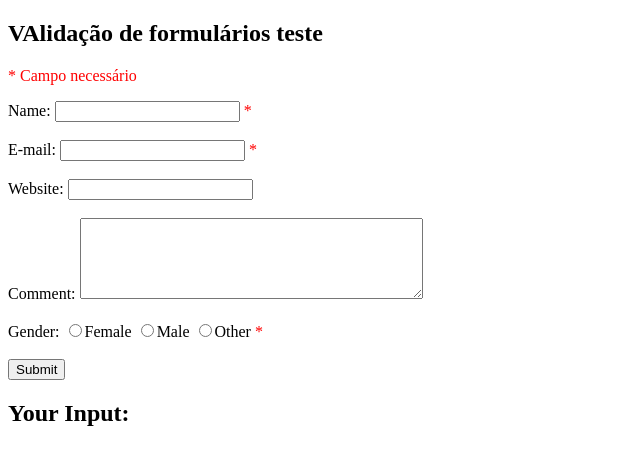
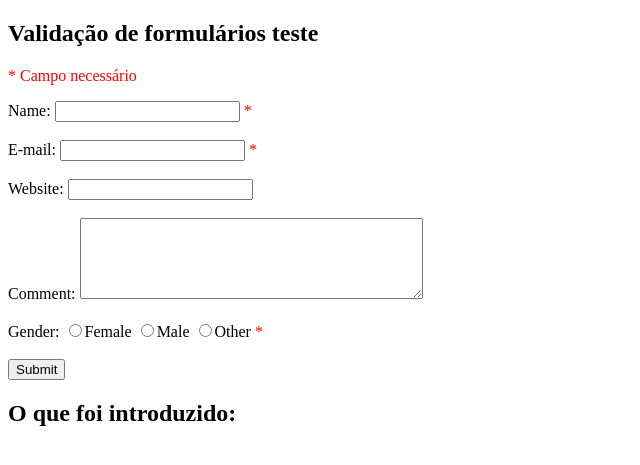
Before and after one commit to dpnpinto/phpexamples, a PHP site: page /exemplo_autov.php in a window 1280 px wide. Shown: the top 465 px of the page, without its empty margins (0-640 px from the left). Run offline with PHP 8.4, Linux system fonts and the light colour scheme.

Commit message:
Update exemplo_autov.php

```diff
--- a/exemplo_autov.php
+++ b/exemplo_autov.php
@@ -53,7 +53,7 @@ function test_input($data) {
 }
 ?>
 
-<h2>VAlidação de formulários teste</h2>
+<h2>Validação de formulários teste</h2>
 <p><span class="error">* Campo necessário</span></p>
 <form method="post" action="<?php echo htmlspecialchars($_SERVER["PHP_SELF"]);?>">
   Name: <input type="text" name="name">
@@ -77,7 +77,7 @@ function test_input($data) {
 </form>
 
 <?php
-echo "<h2>Your Input:</h2>";
+echo "<h2>O que foi introduzido:</h2>";
 echo $name;
 echo "<br>";
 echo $email;
```
